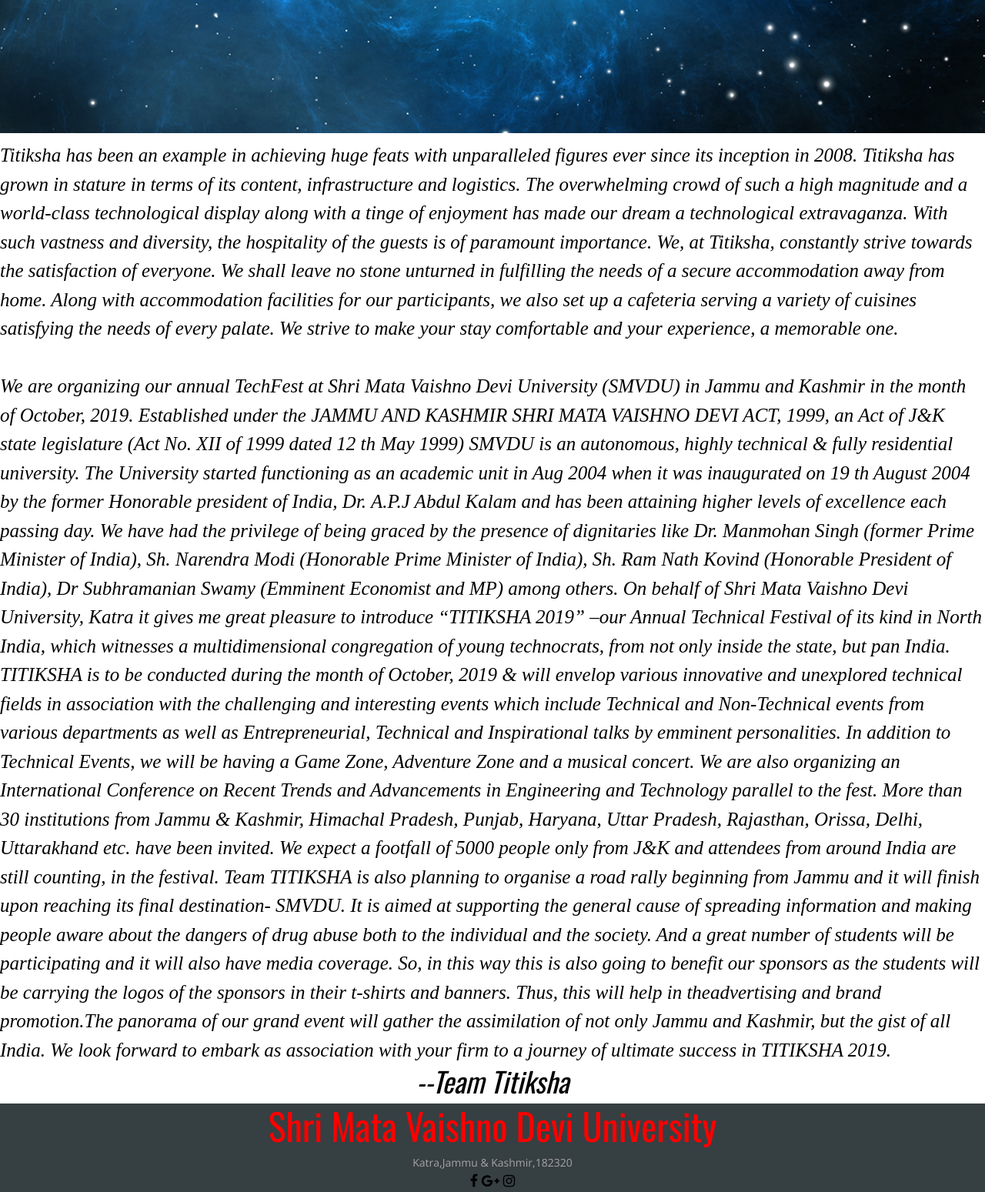
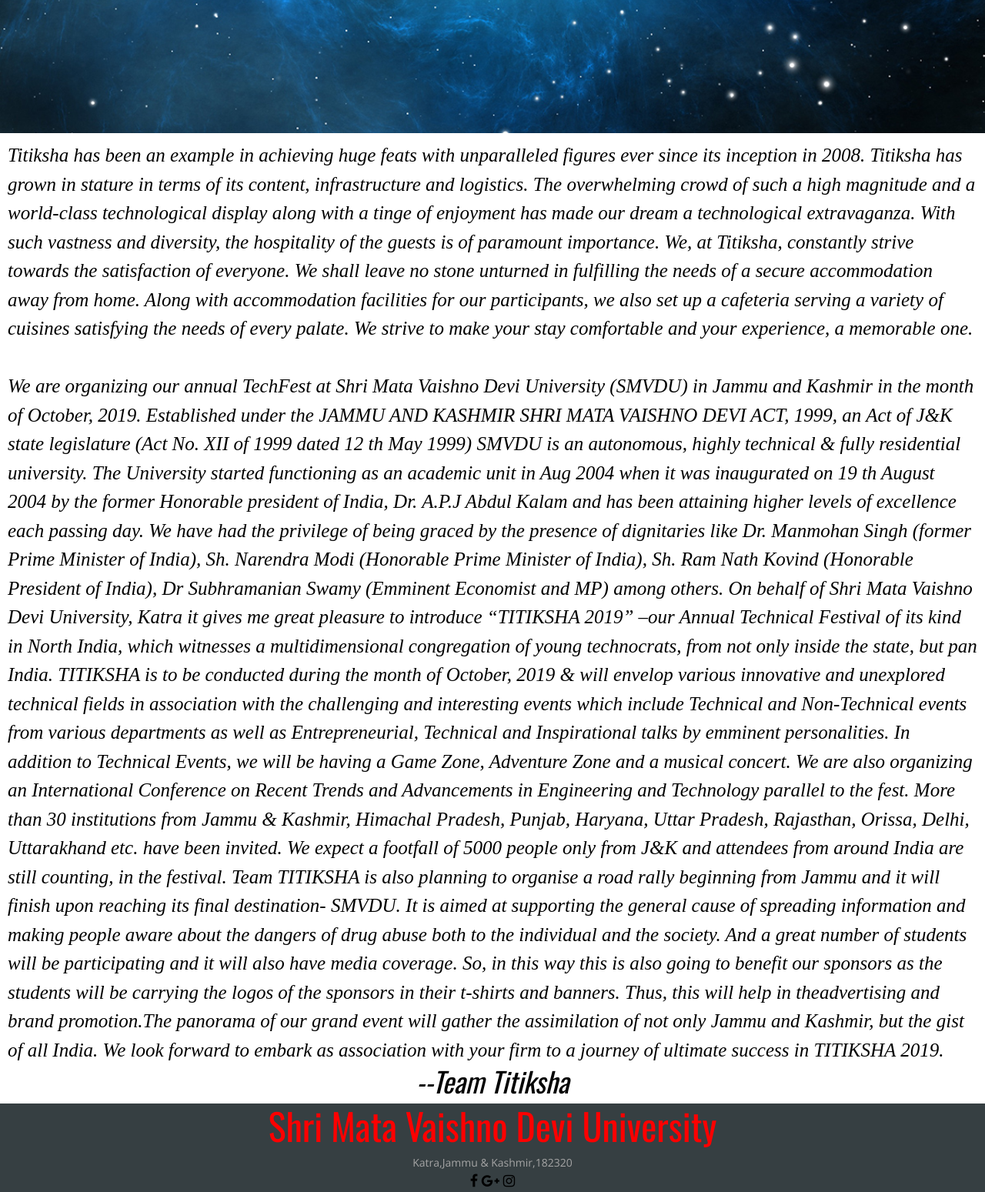
Before and after one commit to govind2006/titiksha-19, a Django app: page /about.html in a window 1280 px wide. Shown: the part 577-2126 px from the top of the page at 77% size. Run offline with Django 3.2, Linux system fonts and the light colour scheme; some libraries are stand-ins or nearby versions.

Commit message:
updation

```diff
--- a/templates/about.html
+++ b/templates/about.html
@@ -28,6 +28,8 @@
 			text-align:left;
 			color:black;
 			font-style:italic;
+			padding-left: 10px;
+			padding-right: 10px;
 
 		}
 </style>
--- a/templates/index.html
+++ b/templates/index.html
@@ -298,7 +298,8 @@
 	text-align:left;
 	  color:black;
 	  font-style:italic;
-
+	  padding-left: 10px;
+	padding-right: 10px;
 }
 
 	</style>
```
